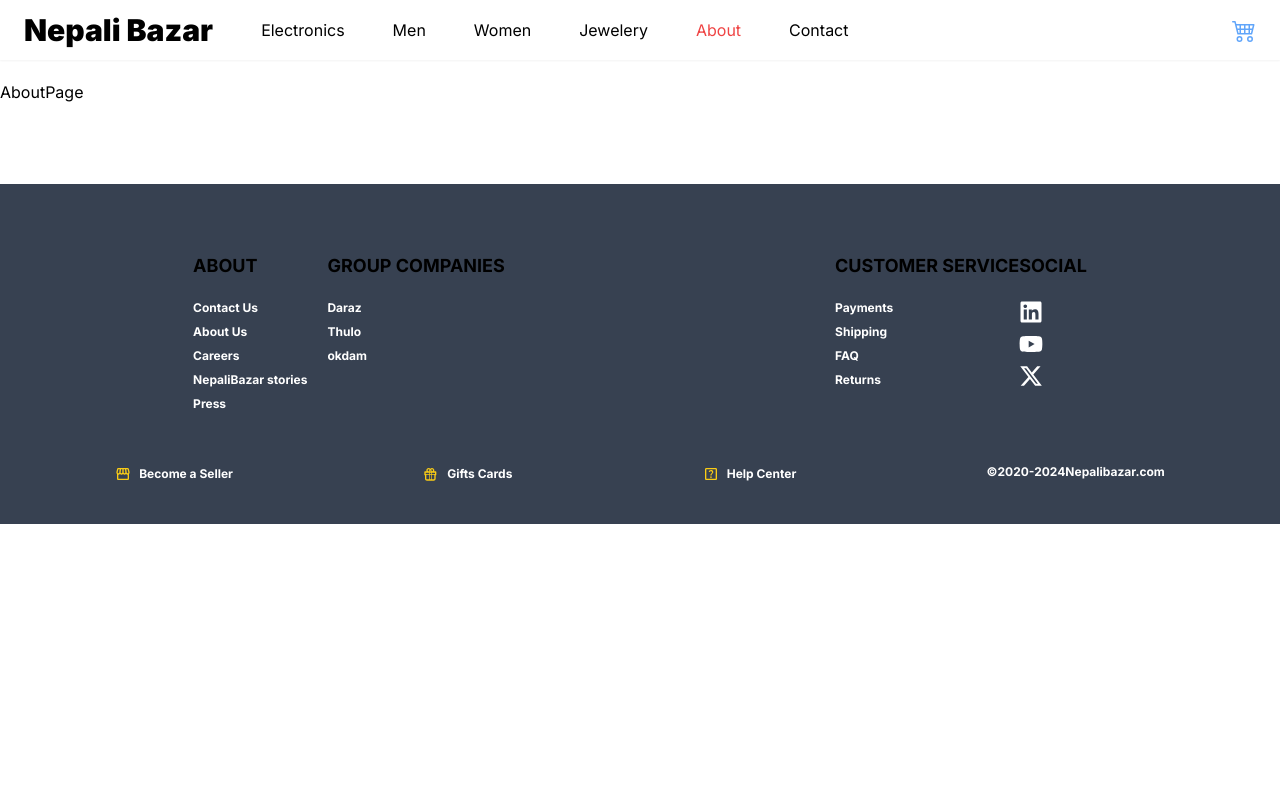
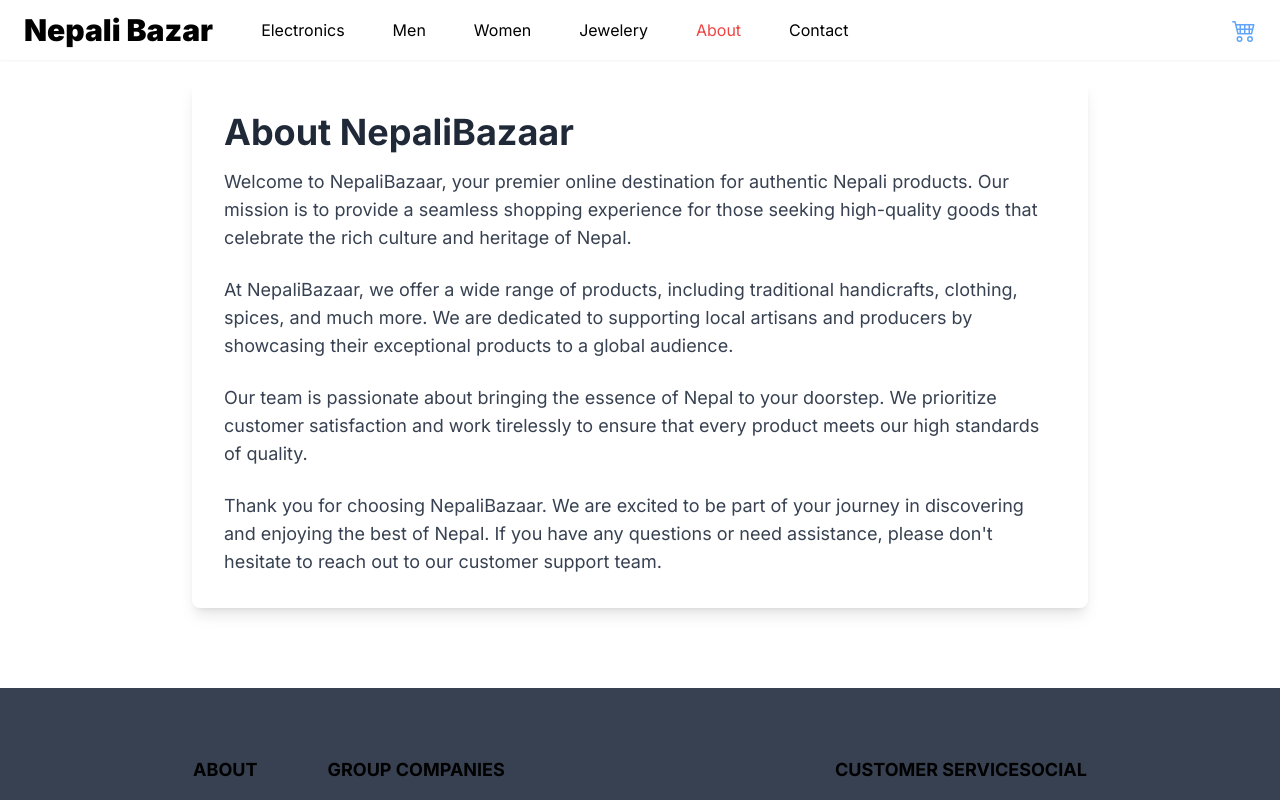
Before and after one commit to nabin69-nep/ecommerce, a Next.js app: page /about in a window 1280 px wide. Shown: the top 800 px of the page. Built offline with nearby package versions, Linux system fonts and the light colour scheme.

Commit message:
About page is added

```diff
--- /dev/null
+++ b/src/app/about/not-found.tsx
@@ -0,0 +1,14 @@
+import React from 'react'
+import Link from 'next/link'
+import { FaArrowDown } from "react-icons/fa";
+export default function NotFoundPage() {
+  return (
+    <div className='mt-20  flex justify-center items-center flex-col'>
+      <img src="images/404.svg" alt="" className='w-52' />
+      <h2 className='mt-10 text-4xl'>An Error Occurred.</h2>
+      <p className='mt-7'><strong>Sorry, something went wrong.</strong></p>
+      <p className='mt-5 opacity-70 text-sm'>The server encountered an error and could not complete your request. We will soon fix this issue. Please, try again later.</p>
+      <Link href="/" className='mt-10 p-2 font-bold hover:bg-blue-800 rounded bg-blue-500 text-white'>BACK TO HOMEPAGE<FaArrowDown  className='ml-2 inline-block'/> </Link>
+    </div>
+  )
+}
--- a/src/app/about/page.tsx
+++ b/src/app/about/page.tsx
@@ -1,9 +1,20 @@
-import React from 'react'
 
-export default function AboutPage() {
+export default function About() {
   return (
-    <div>
-      AboutPage
-    </div>
-  )
+        <section className="max-w-4xl mx-auto bg-white p-8 rounded-lg shadow-lg">
+          <h1 className="text-4xl font-bold text-gray-800 mb-4">About NepaliBazaar</h1>
+          <p className="text-lg text-gray-700 mb-6">
+            Welcome to NepaliBazaar, your premier online destination for authentic Nepali products. Our mission is to provide a seamless shopping experience for those seeking high-quality goods that celebrate the rich culture and heritage of Nepal.
+          </p>
+          <p className="text-lg text-gray-700 mb-6">
+            At NepaliBazaar, we offer a wide range of products, including traditional handicrafts, clothing, spices, and much more. We are dedicated to supporting local artisans and producers by showcasing their exceptional products to a global audience.
+          </p>
+          <p className="text-lg text-gray-700 mb-6">
+            Our team is passionate about bringing the essence of Nepal to your doorstep. We prioritize customer satisfaction and work tirelessly to ensure that every product meets our high standards of quality.
+          </p>
+          <p className="text-lg text-gray-700">
+            Thank you for choosing NepaliBazaar. We are excited to be part of your journey in discovering and enjoying the best of Nepal. If you have any questions or need assistance, please don't hesitate to reach out to our customer support team.
+          </p>
+        </section>
+  );
 }
```
